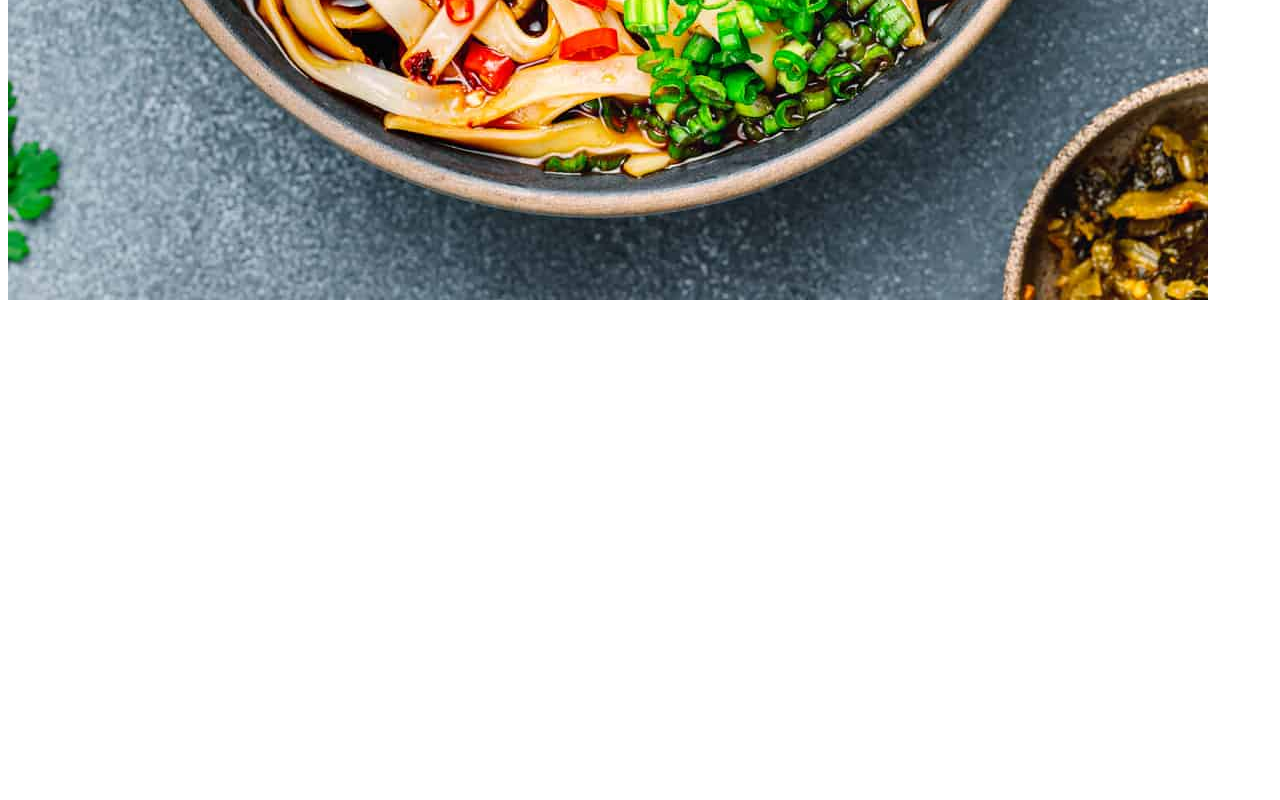
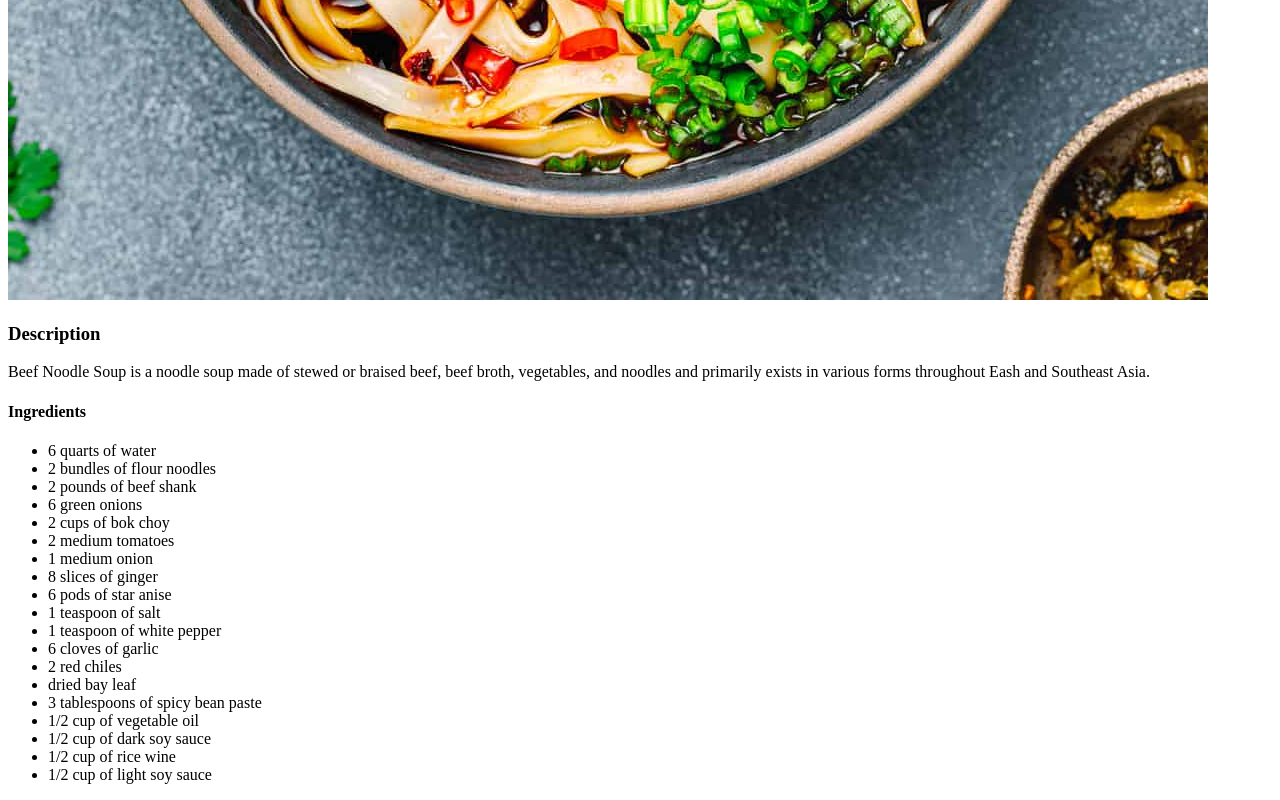
Before and after one commit to DavidJu11/odin-recipes, a plain HTML site: page recipes/beefnoodlesoup.html in a window 1280 px wide. Shown: the part 980-1780 px from the top of the page. Before the commit the page ends 1292 px from the top, so only its background shows below. Drawn offline with Linux system fonts and the light colour scheme.

Commit message:
recipes/beefnoodlesoup.html

```diff
--- a/recipes/beefnoodlesoup.html
+++ b/recipes/beefnoodlesoup.html
@@ -4,5 +4,30 @@
     <body>
         <h1>Beef Noodle Soup</h1>
         <img src="../images/beefnoodlesoup.jpg" alt="Beef Noodle Soup">
+        <h3>Description</h3>
+        <p>Beef Noodle Soup is a noodle soup made of stewed or braised beef, beef broth, vegetables, and noodles
+            and primarily exists in various forms throughout Eash and Southeast Asia. </p>
+        <h4>Ingredients</h4>
+        <ul>
+            <li>6 quarts of water</li>
+            <li>2 bundles of flour noodles</li>
+            <li>2 pounds of beef shank</li>
+            <li>6 green onions</li>
+            <li>2 cups of bok choy</li>
+            <li>2 medium tomatoes</li>
+            <li>1 medium onion</li>
+            <li>8 slices of ginger</li>
+            <li>6 pods of star anise</li>
+            <li>1 teaspoon of salt</li>
+            <li>1 teaspoon of white pepper</li>
+            <li>6 cloves of garlic</li>
+            <li>2 red chiles</li>
+            <li>dried bay leaf</li>
+            <li>3 tablespoons of spicy bean paste</li>
+            <li>1/2 cup of vegetable oil</li>
+            <li>1/2 cup of dark soy sauce</li>
+            <li>1/2 cup of rice wine</li>
+            <li>1/2 cup of light soy sauce</li>
+        </ul>
     </body>
 </html>
```
